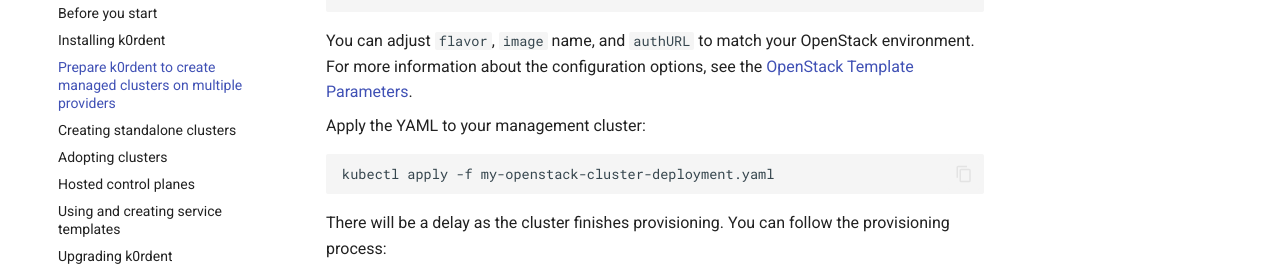
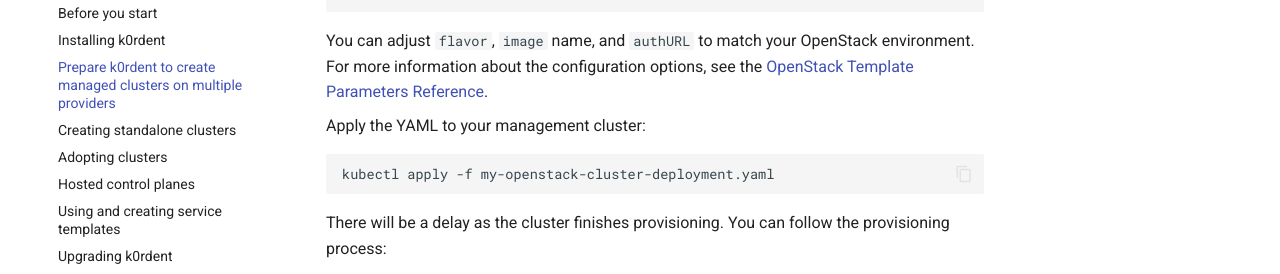
Before and after one commit to zerospiel/docs, an MkDocs documentation site: the page built from docs/admin-prepare.md, in a window 1280 px wide and 900 px high, scrolled down 14538 px. Shown: the part 203-477 px from the top of the window. Built offline with MkDocs 1.6.1 and Material for MkDocs 9.7.7, drawn with Linux system fonts in a browser that asks for light colours; comment, search, counter and statistics services are not loaded; the version menu is left out.

Commit message:
fix admin-prepare.md

````diff
--- a/docs/admin-prepare.md
+++ b/docs/admin-prepare.md
@@ -730,7 +730,7 @@
               name: ubuntu-22.04-x86_64
         authURL: <OS_AUTH_URL>
     ```
-    You can adjust `flavor`, `image` name, and `authURL` to match your OpenStack environment. For more information about the configuration options, see the [OpenStack Template Parameters](../clustertemplates/openstack/template-parameters.md).
+    You can adjust `flavor`, `image` name, and `authURL` to match your OpenStack environment. For more information about the configuration options, see the [OpenStack Template Parameters Reference](template-openstack.md).
 
     Apply the YAML to your management cluster:
 
@@ -954,7 +954,7 @@
           network: <VSPHERE_NETWORK>
     ```
 
-    For more information about the available configuration options, see the [vSphere Template Parameters](../clustertemplates/vsphere/template-parameters.md).
+    For more information about the available configuration options, see the [vSphere Template Parameters](template-openstack.md).
 
     Apply the YAML to your management cluster:
 
````
